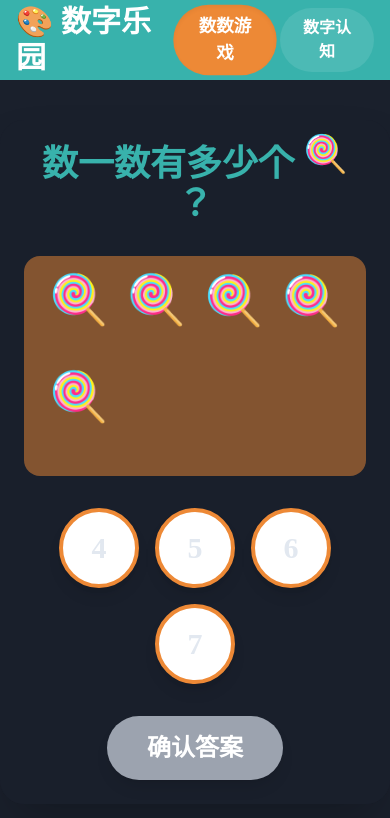
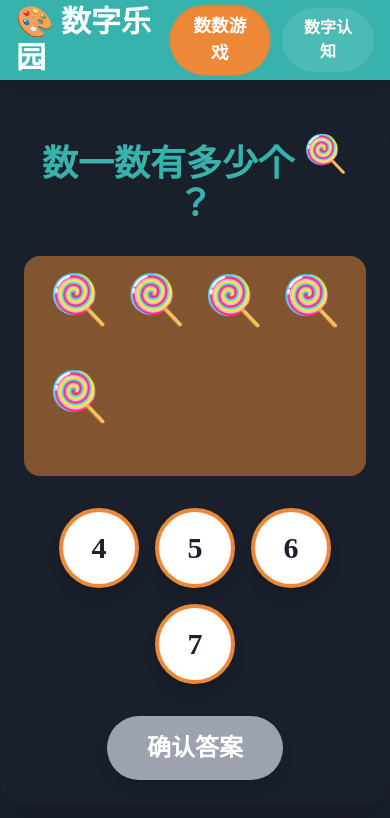
Before and after one commit to quanyipinghe/number-paradise, a Vue app: page / in a window 390 px wide. Shown: the top 818 px of the page. Built offline with nearby package versions, Linux system fonts and the light colour scheme; a web font is replaced by a local one; what tdesign-vue-next would draw is missing.

Commit message:
fix:修复在移动端显示异常的问题。

```diff
--- a/src/Layout.vue
+++ b/src/Layout.vue
@@ -1,12 +1,12 @@
 <template>
   <div class="flex h-screen flex-col font-comic">
-    <nav class="bg-brand-primary shadow-lg">
+    <nav class="fixed top-0 left-0 right-0 z-50 bg-brand-primary shadow-lg">
       <div class="mx-auto max-w-7xl px-4 sm:px-6 lg:px-8">
         <div class="flex h-20 items-center justify-between">
           <div class="flex items-center">
             <span class="text-3xl font-bold text-white">🎨 数字乐园</span>
           </div>
-          <div class="flex items-center space-x-2 sm:space-x-4">
+          <div class="flex items-center space-x-4">
             <router-link
               v-for="(route, index) in routes"
               :key="route.to"
@@ -28,7 +28,7 @@
         </div>
       </div>
     </nav>
-    <main class="flex-grow overflow-y-auto bg-brand-bg">
+    <main class="flex-grow overflow-y-auto bg-brand-bg pt-20">
       <router-view v-slot="{ Component }">
         <transition name="fade" mode="out-in">
           <component :is="Component" />
--- a/src/pages/CountingGamePage.vue
+++ b/src/pages/CountingGamePage.vue
@@ -27,7 +27,7 @@
           v-for="option in answerOptions"
           :key="option"
           @click="selectAnswer(option)"
-          class="flex h-20 w-20 items-center justify-center rounded-full border-4 border-brand-secondary bg-white text-3xl font-bold text-brand-text shadow-lg transition-all duration-200 hover:-translate-y-1 hover:shadow-xl"
+          class="flex h-20 w-20 items-center justify-center rounded-full border-4 border-brand-secondary bg-white text-3xl font-bold text-brand-bg shadow-lg transition-all duration-200 hover:-translate-y-1 hover:shadow-xl"
           :class="{
             '!scale-110 !border-brand-accent !bg-brand-accent/30 ring-4 ring-brand-accent':
               selectedAnswer === option,
```
